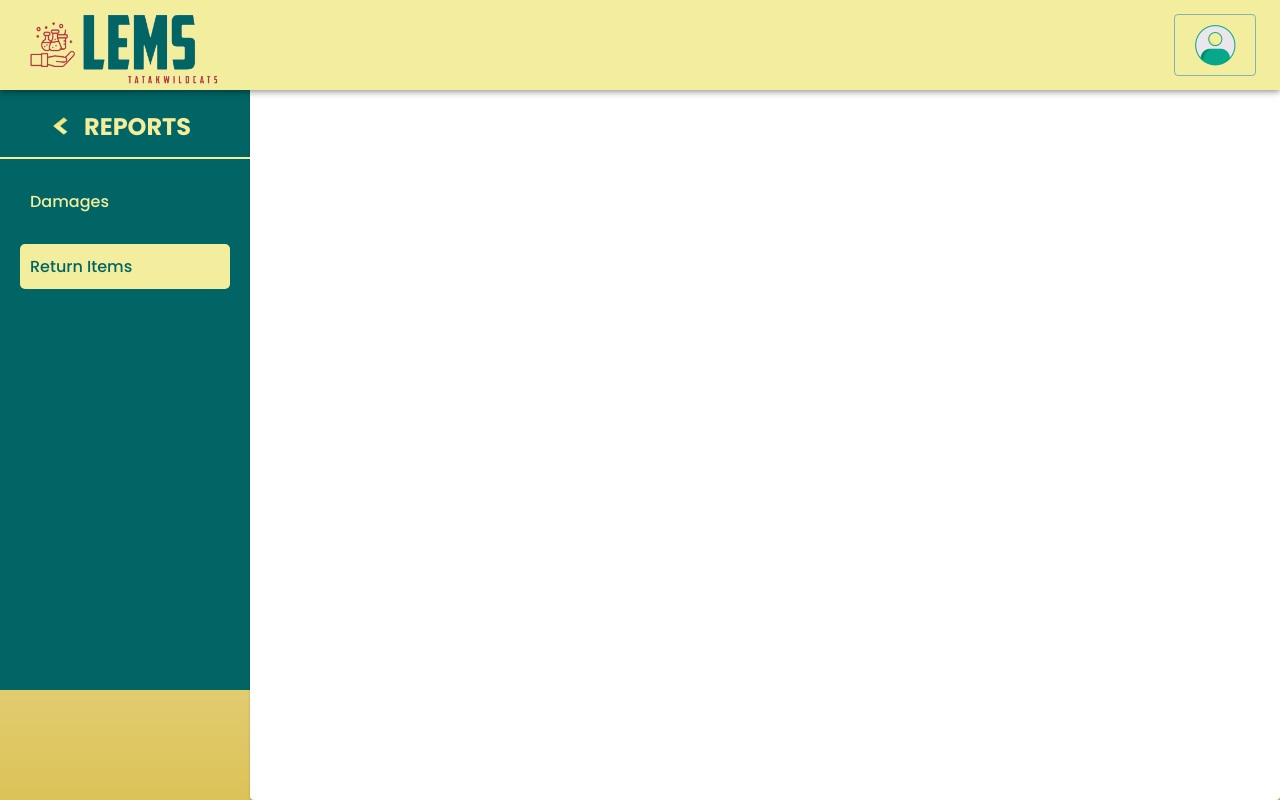
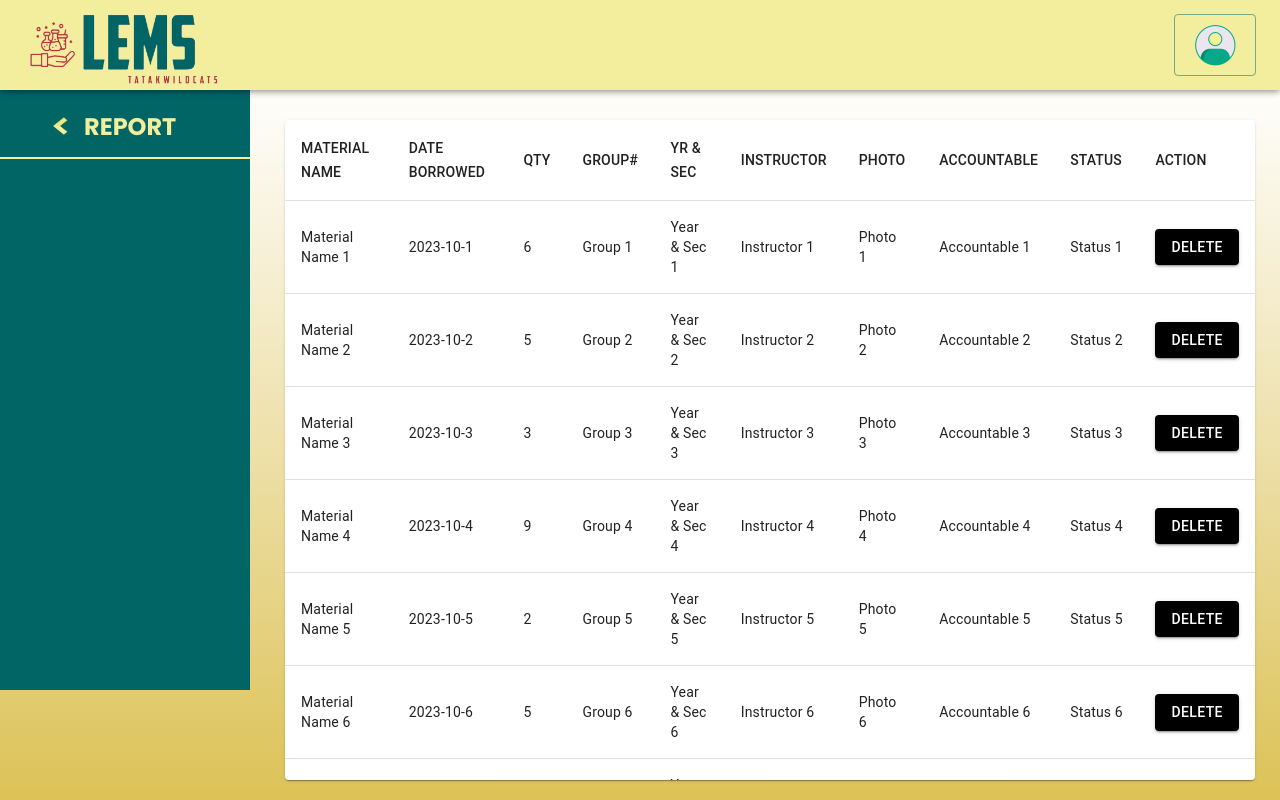
Before and after one commit to MarkJanzenB/cit-lems-frontend, a React (Vite) app: page /reports/returnitems in a window 1280 px wide. Built offline with nearby package versions, Linux system fonts and the light colour scheme.

Commit message:
updating side bar of REPORT page, done putting the Damages and ReturnItems Tab -johnnyb

```diff
--- a/src/components/Dashboard/Dashboard.jsx
+++ b/src/components/Dashboard/Dashboard.jsx
@@ -32,7 +32,7 @@ export default function Dashboard() {
         navigate('/inventory');
     };
     const handleReps = () => {
-        navigate('/reports/damages');
+        navigate('/report/damages');
     };
     const handleBHist = () => {
         navigate('/borrowhistory');
--- a/src/components/Dashboard/Report/Report.jsx
+++ b/src/components/Dashboard/Report/Report.jsx
@@ -1,12 +1,16 @@
-import React from 'react';
+import React from "react";
+import { BrowserRouter as Router, Route, Routes } from "react-router-dom";
 import Appbar from "../../Appbar/Appbar";
 import Sidebar from "../../Sidebar/Sidebar.jsx";
 
+
 export default function Report() {
     return (
-        <>
-            <Appbar />
-            <Sidebar page="reports" />
-        </>
+        <Router>
+                <Appbar />
+                <Sidebar />
+
+        </Router>
     );
+
 }
--- a/src/components/Dashboard/Report/ReportTab/Damages.jsx
+++ b/src/components/Dashboard/Report/ReportTab/Damages.jsx
@@ -1,26 +1,60 @@
 import React from "react";
 import Appbar from "../../../Appbar/Appbar.jsx";
 import Sidebar from "../../../Sidebar/Sidebar.jsx";
-import { Table, TableBody, TableCell, TableContainer, TableHead, TableRow, Paper, Button } from "@mui/material";
+import { Table, TableBody, TableCell, TableContainer, TableHead, TableRow, Paper, Button, TablePagination } from "@mui/material";
+import { createTheme, ThemeProvider } from '@mui/material/styles';
 
-const dummyData = [
-    // Add your dummy data here
-];
+const damagesData = Array.from({ length: 100 }, (_, index) => ({
+    id: index + 1,
+    materialId: `Material ${index + 1}`,
+    materialName: `Material Name ${index + 1}`,
+    dateBorrowed: `2023-10-${index + 1}`,
+    qty: Math.floor(Math.random() * 10) + 1,
+    group: `Group ${index + 1}`,
+    yearSec: `Year & Sec ${index + 1}`,
+    instructor: `Instructor ${index + 1}`,
+    photo: `Photo ${index + 1}`,
+    accountable: `Accountable ${index + 1}`,
+    status: `Status ${index + 1}`
+}));
+
+const theme = createTheme({
+    palette: {
+        primary: { main: '#016565' },
+        secondary: { main: '#000000' }
+    }
+});
 
 export default function Damages() {
+    const [page, setPage] = React.useState(0);
+    const [rowsPerPage, setRowsPerPage] = React.useState(10);
+
+    const handleChangePage = (event, newPage) => {
+        setPage(newPage);
+    };
+
+    const handleChangeRowsPerPage = (event) => {
+        setRowsPerPage(parseInt(event.target.value, 10));
+        setPage(0);
+    };
+
     const handleDelete = (id) => {
         // Implement delete logic here
     };
 
+    const displayedRows = damagesData.slice(page * rowsPerPage, page * rowsPerPage + rowsPerPage);
+
     return (
+        <ThemeProvider theme={theme}>
             <div style={{ display: 'flex', height: '100vh', width: '100vw' }}>
                 <Appbar />
-            <Sidebar page={"reports"} />
-            <TableContainer component={Paper} style={{ width: '100%', padding: 20 }}>
+                <Sidebar page={"report"} style={{ position: 'fixed', height: '100vh', width: '250px' }} />
+                <div style={{ marginLeft: '15px', width: 'calc(100% - 250px)', padding: '20px', marginTop: '100px' }}>
+                    <TableContainer component={Paper} style={{ width: '100%', height: '100%' }}>
                         <Table>
                             <TableHead>
                                 <TableRow>
-                            <TableCell>MATERIAL ID#</TableCell>
+                                    <TableCell>MATERIAL ID</TableCell>
                                     <TableCell>MATERIAL NAME</TableCell>
                                     <TableCell>DATE BORROWED</TableCell>
                                     <TableCell>QTY</TableCell>
@@ -34,7 +68,7 @@ export default function Damages() {
                                 </TableRow>
                             </TableHead>
                             <TableBody>
-                        {dummyData.map((row) => (
+                                {displayedRows.map((row) => (
                                     <TableRow key={row.id}>
                                         <TableCell>{row.materialId}</TableCell>
                                         <TableCell>{row.materialName}</TableCell>
@@ -53,7 +87,18 @@ export default function Damages() {
                                 ))}
                             </TableBody>
                         </Table>
+                        <TablePagination
+                            rowsPerPageOptions={[10, 20, 30]}
+                            component="div"
+                            count={damagesData.length}
+                            rowsPerPage={rowsPerPage}
+                            page={page}
+                            onPageChange={handleChangePage}
+                            onRowsPerPageChange={handleChangeRowsPerPage}
+                        />
                     </TableContainer>
                 </div>
+            </div>
+        </ThemeProvider>
     );
 }
--- a/src/components/Dashboard/Report/ReportTab/ReturnItems.jsx
+++ b/src/components/Dashboard/Report/ReportTab/ReturnItems.jsx
@@ -1,44 +1,82 @@
-// ReturnItems.jsx
 import React from "react";
 import Appbar from "../../../Appbar/Appbar.jsx";
 import Sidebar from "../../../Sidebar/Sidebar.jsx";
-import { Table, TableBody, TableCell, TableContainer, TableHead, TableRow, Paper, Button } from "@mui/material";
+import { Table, TableBody, TableCell, TableContainer, TableHead, TableRow, Paper, Button, TablePagination } from "@mui/material";
+import { createTheme, ThemeProvider } from '@mui/material/styles';
 
-const returnItemsData = [
-    // Add your dummy data for return items here
-];
+const returnItemsData = Array.from({ length: 100 }, (_, index) => ({
+    id: index + 1,
+    materialName: `Material Name ${index + 1}`,
+    dateBorrowed: `2023-10-${index + 1}`,
+    qty: Math.floor(Math.random() * 10) + 1,
+    group: `Group ${index + 1}`,
+    yearSec: `Year & Sec ${index + 1}`,
+    instructor: `Instructor ${index + 1}`,
+    photo: `Photo ${index + 1}`,
+    accountable: `Accountable ${index + 1}`,
+    status: `Status ${index + 1}`
+}));
+
+const theme = createTheme({
+    palette: {
+        primary: { main: '#016565' },
+        secondary: { main: '#000000' }
+    }
+});
 
 export default function ReturnItems() {
+    const [page, setPage] = React.useState(0);
+    const [rowsPerPage, setRowsPerPage] = React.useState(10);
+
+    const handleChangePage = (event, newPage) => {
+        setPage(newPage);
+    };
+
+    const handleChangeRowsPerPage = (event) => {
+        setRowsPerPage(parseInt(event.target.value, 10));
+        setPage(0);
+    };
+
     const handleDelete = (id) => {
         // Implement delete logic here
     };
 
+    const displayedRows = returnItemsData.slice(page * rowsPerPage, page * rowsPerPage + rowsPerPage);
+
     return (
+        <ThemeProvider theme={theme}>
             <div style={{ display: 'flex', height: '100vh', width: '100vw' }}>
                 <Appbar />
-            <Sidebar page={"reports"} />
-            <TableContainer component={Paper} style={{ width: '100%', padding: 20 }}>
+                <Sidebar page={"report"} style={{ position: 'fixed', height: '100vh', width: '250px' }} />
+                <div style={{ marginLeft: '15px', width: 'calc(100% - 270px)', padding: '20px', marginTop: '100px' }}>
+                    <TableContainer component={Paper} style={{ width: '100%', height: '100%' }}>
                         <Table>
                             <TableHead>
                                 <TableRow>
-                            <TableCell>ITEM ID#</TableCell>
-                            <TableCell>ITEM NAME</TableCell>
-                            <TableCell>DATE RETURNED</TableCell>
+                                    <TableCell>MATERIAL NAME</TableCell>
+                                    <TableCell>DATE BORROWED</TableCell>
                                     <TableCell>QTY</TableCell>
-                            <TableCell>RETURNED BY</TableCell>
-                            <TableCell>CONDITION</TableCell>
+                                    <TableCell>GROUP#</TableCell>
+                                    <TableCell>YR & SEC</TableCell>
+                                    <TableCell>INSTRUCTOR</TableCell>
+                                    <TableCell>PHOTO</TableCell>
+                                    <TableCell>ACCOUNTABLE</TableCell>
+                                    <TableCell>STATUS</TableCell>
                                     <TableCell>ACTION</TableCell>
                                 </TableRow>
                             </TableHead>
                             <TableBody>
-                        {returnItemsData.map((row) => (
+                                {displayedRows.map((row) => (
                                     <TableRow key={row.id}>
-                                <TableCell>{row.itemId}</TableCell>
-                                <TableCell>{row.itemName}</TableCell>
-                                <TableCell>{row.dateReturned}</TableCell>
+                                        <TableCell>{row.materialName}</TableCell>
+                                        <TableCell>{row.dateBorrowed}</TableCell>
                                         <TableCell>{row.qty}</TableCell>
-                                <TableCell>{row.returnedBy}</TableCell>
-                                <TableCell>{row.condition}</TableCell>
+                                        <TableCell>{row.group}</TableCell>
+                                        <TableCell>{row.yearSec}</TableCell>
+                                        <TableCell>{row.instructor}</TableCell>
+                                        <TableCell>{row.photo}</TableCell>
+                                        <TableCell>{row.accountable}</TableCell>
+                                        <TableCell>{row.status}</TableCell>
                                         <TableCell>
                                             <Button variant="contained" color="secondary" onClick={() => handleDelete(row.id)}>Delete</Button>
                                         </TableCell>
@@ -46,7 +84,18 @@ export default function ReturnItems() {
                                 ))}
                             </TableBody>
                         </Table>
+                        <TablePagination
+                            rowsPerPageOptions={[10, 20, 30]}
+                            component="div"
+                            count={returnItemsData.length}
+                            rowsPerPage={rowsPerPage}
+                            page={page}
+                            onPageChange={handleChangePage}
+                            onRowsPerPageChange={handleChangeRowsPerPage}
+                        />
                     </TableContainer>
                 </div>
+            </div>
+        </ThemeProvider>
     );
 }
```
Lines whose indentation alone changed are shown as unchanged.
